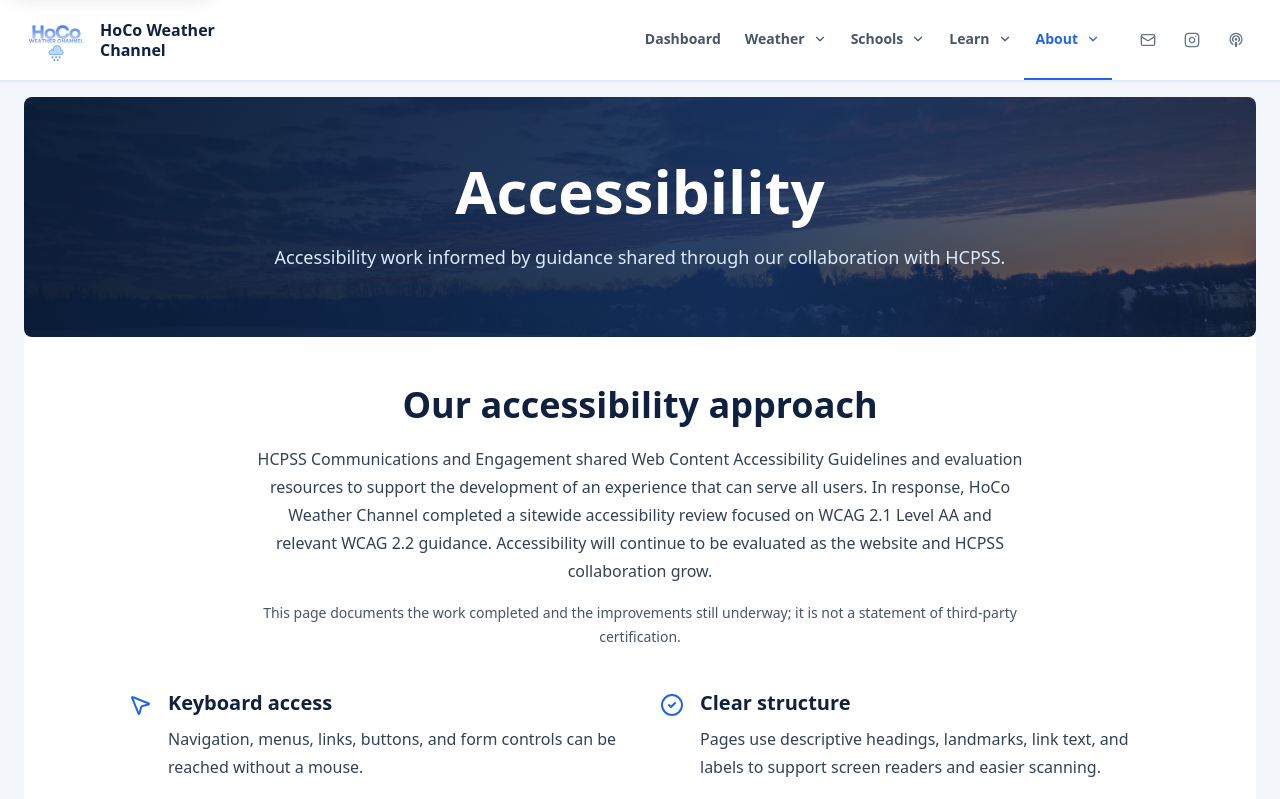
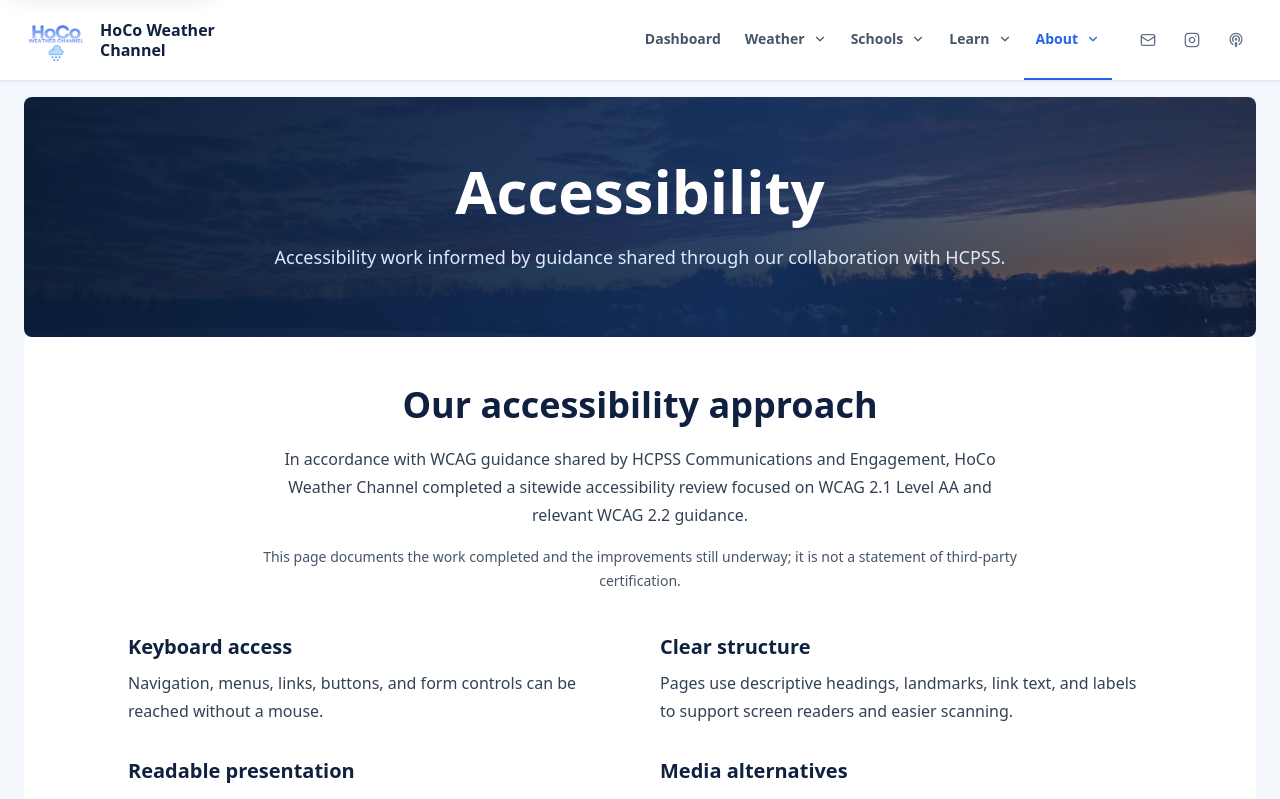
Before and after one commit to davidliu-2008/HoCoWX, a Next.js app: page /accessibility in a window 1280 px wide. Shown: the top 799 px of the page. Built offline with nearby package versions, Linux system fonts and the light colour scheme.

Commit message:
Simplify accessibility page presentation

```diff
--- a/app/accessibility/page.tsx
+++ b/app/accessibility/page.tsx
@@ -1,6 +1,5 @@
 import type { Metadata } from "next";
 import Link from "next/link";
-import { CheckCircle2, Mail, MonitorSmartphone, MousePointer2, Volume2 } from "lucide-react";
 import { PageTabs } from "@/components/PageTabs";
 
 export const metadata: Metadata = {
@@ -11,23 +10,19 @@ export const metadata: Metadata = {
 const features = [
   {
     title: "Keyboard access",
-    description: "Navigation, menus, links, buttons, and form controls can be reached without a mouse.",
-    icon: MousePointer2
+    description: "Navigation, menus, links, buttons, and form controls can be reached without a mouse."
   },
   {
     title: "Clear structure",
-    description: "Pages use descriptive headings, landmarks, link text, and labels to support screen readers and easier scanning.",
-    icon: CheckCircle2
+    description: "Pages use descriptive headings, landmarks, link text, and labels to support screen readers and easier scanning."
   },
   {
     title: "Readable presentation",
-    description: "Visible keyboard focus, responsive layouts, color contrast, and reduced-motion preferences are supported.",
-    icon: MonitorSmartphone
+    description: "Visible keyboard focus, responsive layouts, color contrast, and reduced-motion preferences are supported."
   },
   {
     title: "Media alternatives",
-    description: "Informative images include text alternatives. Captions and transcripts for recorded media remain an active priority.",
-    icon: Volume2
+    description: "Informative images include text alternatives. Captions and transcripts for recorded media remain an active priority."
   }
 ];
 
@@ -49,7 +44,7 @@ export default function AccessibilityPage() {
         <div className="mx-auto max-w-5xl text-center">
           <h2 className="text-3xl font-black text-ink sm:text-4xl">Our accessibility approach</h2>
           <p className="mx-auto mt-5 max-w-3xl text-base leading-7 text-slate-700">
-            HCPSS Communications and Engagement shared Web Content Accessibility Guidelines and evaluation resources to support the development of an experience that can serve all users. In response, HoCo Weather Channel completed a sitewide accessibility review focused on WCAG 2.1 Level AA and relevant WCAG 2.2 guidance. Accessibility will continue to be evaluated as the website and HCPSS collaboration grow.
+            In accordance with WCAG guidance shared by HCPSS Communications and Engagement, HoCo Weather Channel completed a sitewide accessibility review focused on WCAG 2.1 Level AA and relevant WCAG 2.2 guidance.
           </p>
           <p className="mx-auto mt-4 max-w-3xl text-sm leading-6 text-slate-600">
             This page documents the work completed and the improvements still underway; it is not a statement of third-party certification.
@@ -57,13 +52,10 @@ export default function AccessibilityPage() {
         </div>
 
         <div className="mx-auto mt-10 grid max-w-5xl gap-x-10 gap-y-8 sm:grid-cols-2">
-          {features.map(({ title, description, icon: Icon }) => (
-            <article key={title} className="flex gap-4">
-              <Icon aria-hidden="true" className="mt-1 h-6 w-6 shrink-0 text-bay" />
-              <div>
-                <h3 className="text-xl font-black text-ink">{title}</h3>
-                <p className="mt-2 leading-7 text-slate-700">{description}</p>
-              </div>
+          {features.map(({ title, description }) => (
+            <article key={title}>
+              <h3 className="text-xl font-black text-ink">{title}</h3>
+              <p className="mt-2 leading-7 text-slate-700">{description}</p>
             </article>
           ))}
         </div>
@@ -77,7 +69,6 @@ export default function AccessibilityPage() {
               If any content or feature is difficult to use, email us. Include the page address, what you were trying to do, and your device, browser, or assistive technology when possible.
             </p>
             <a href="mailto:howardcountyweather@gmail.com?subject=Website%20accessibility%20feedback" className="mt-6 inline-flex min-h-11 items-center gap-2 rounded-md bg-bay px-5 py-3 font-bold text-white hover:bg-blue-700">
-              <Mail aria-hidden="true" className="h-5 w-5" />
               Send accessibility feedback
             </a>
           </div>
```
